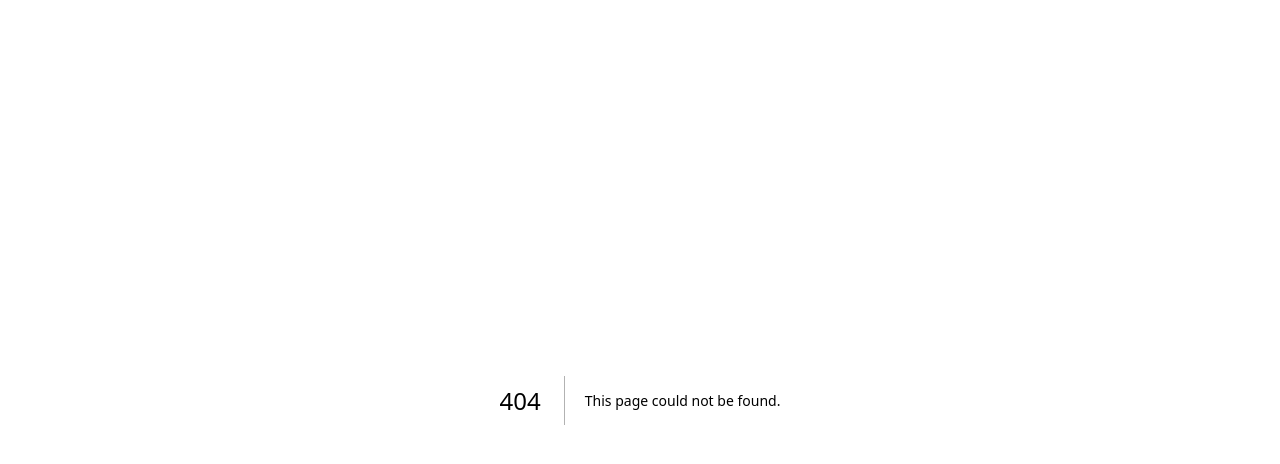
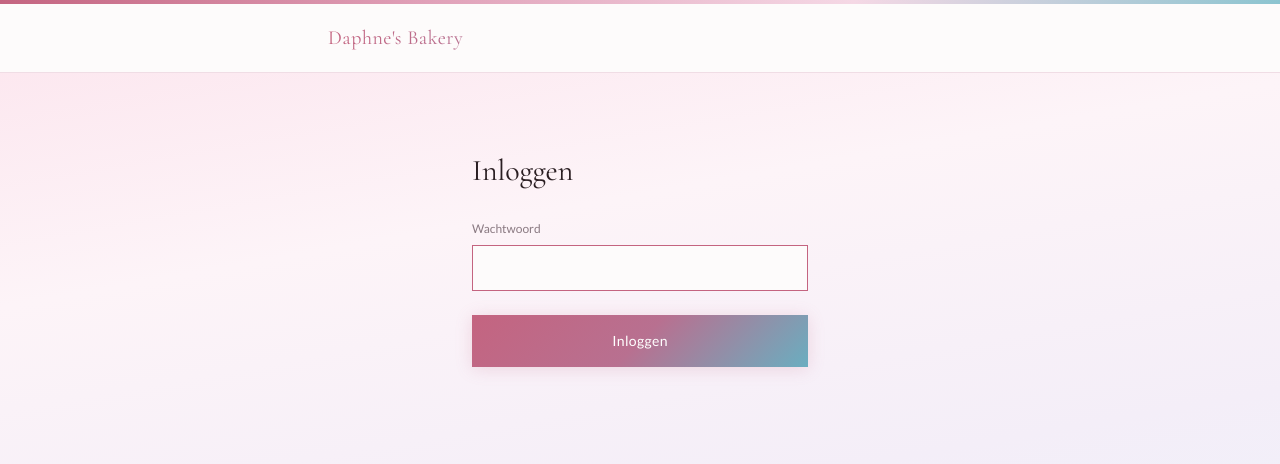
Before and after one commit to rogierpost89/cookiewebshop, a Next.js app: page /admin/login in a window 1280 px wide. Before the commit this address had no page. Shown: the top 464 px of the page. Built offline with nearby package versions, Linux system fonts and the light colour scheme.

Commit message:
feat: add admin login page

```diff
--- /dev/null
+++ b/app/admin/login/page.tsx
@@ -0,0 +1,65 @@
+'use client'
+
+import { useActionState } from 'react'
+import { loginAction } from './actions'
+
+export default function LoginPage() {
+  const [error, formAction, pending] = useActionState(loginAction, null)
+
+  return (
+    <div className="min-h-full">
+      <div style={{ height: '4px', background: 'var(--gradient-h)' }} />
+      <header className="border-b border-bisque bg-surface">
+        <div className="max-w-2xl mx-auto px-6 py-5">
+          <span
+            className="font-serif text-xl tracking-wide"
+            style={{
+              background: 'linear-gradient(90deg, #C46480, #b87090)',
+              WebkitBackgroundClip: 'text',
+              WebkitTextFillColor: 'transparent',
+              backgroundClip: 'text',
+            }}
+          >
+            Daphne&apos;s Bakery
+          </span>
+        </div>
+      </header>
+
+      <main className="max-w-sm mx-auto px-6 py-20">
+        <h1 className="font-serif text-3xl text-espresso mb-8">Inloggen</h1>
+
+        {error && (
+          <div className="mb-6 px-4 py-3 border border-red-200 bg-red-50 font-sans text-sm text-red-700">
+            {error}
+          </div>
+        )}
+
+        <form action={formAction} className="space-y-6">
+          <div>
+            <label className="block font-sans text-xs text-taupe mb-2">
+              Wachtwoord
+            </label>
+            <input
+              type="password"
+              name="password"
+              required
+              autoFocus
+              className="w-full border border-bisque bg-surface px-4 py-3 font-sans text-sm text-espresso focus:outline-none focus:border-primary"
+            />
+          </div>
+          <button
+            type="submit"
+            disabled={pending}
+            className="w-full py-4 text-white font-sans text-sm tracking-wide hover:opacity-90 disabled:opacity-50 transition-all cursor-pointer"
+            style={{
+              background: 'var(--gradient)',
+              boxShadow: '0 2px 16px rgba(196,100,128,0.2)',
+            }}
+          >
+            {pending ? 'Inloggen…' : 'Inloggen'}
+          </button>
+        </form>
+      </main>
+    </div>
+  )
+}
```
